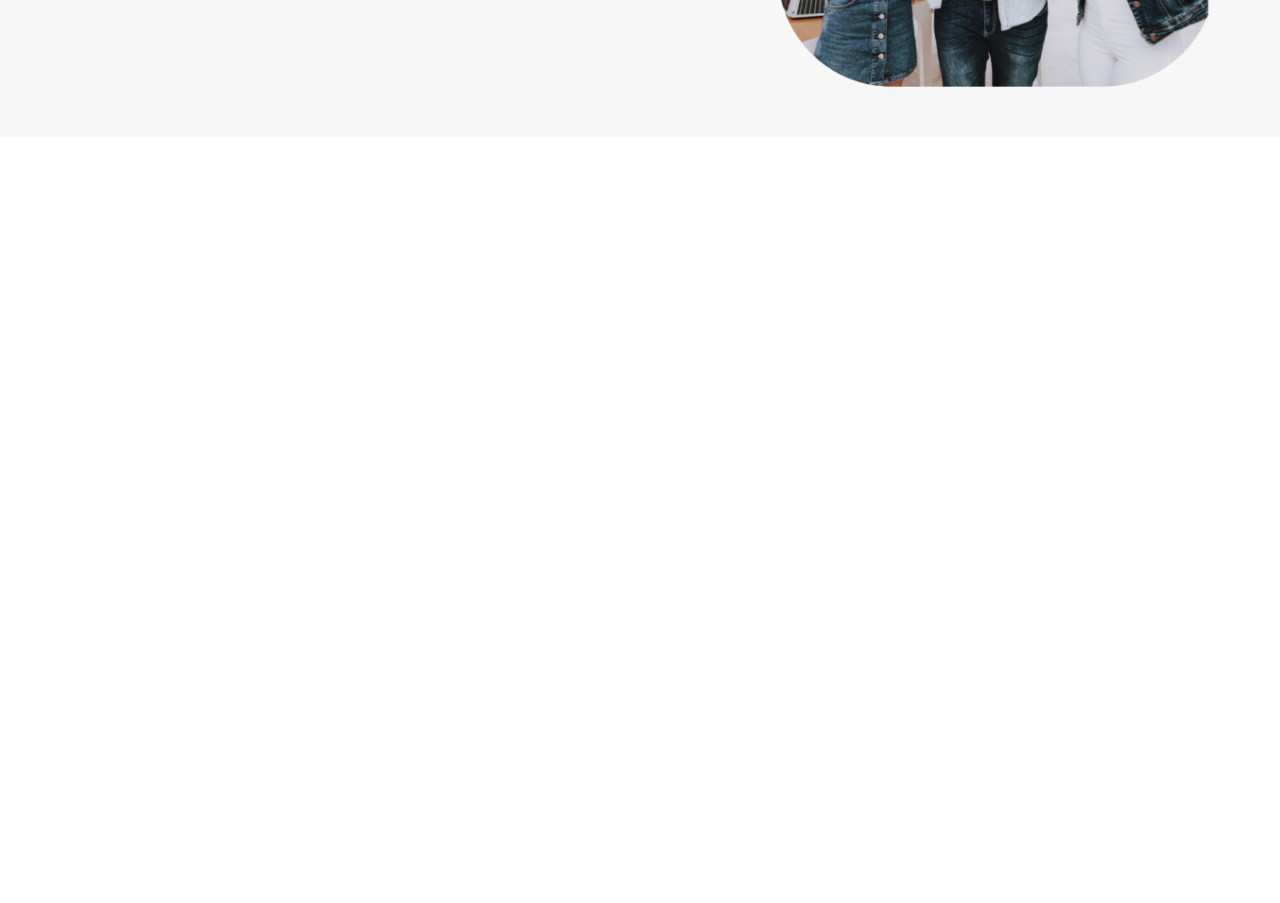
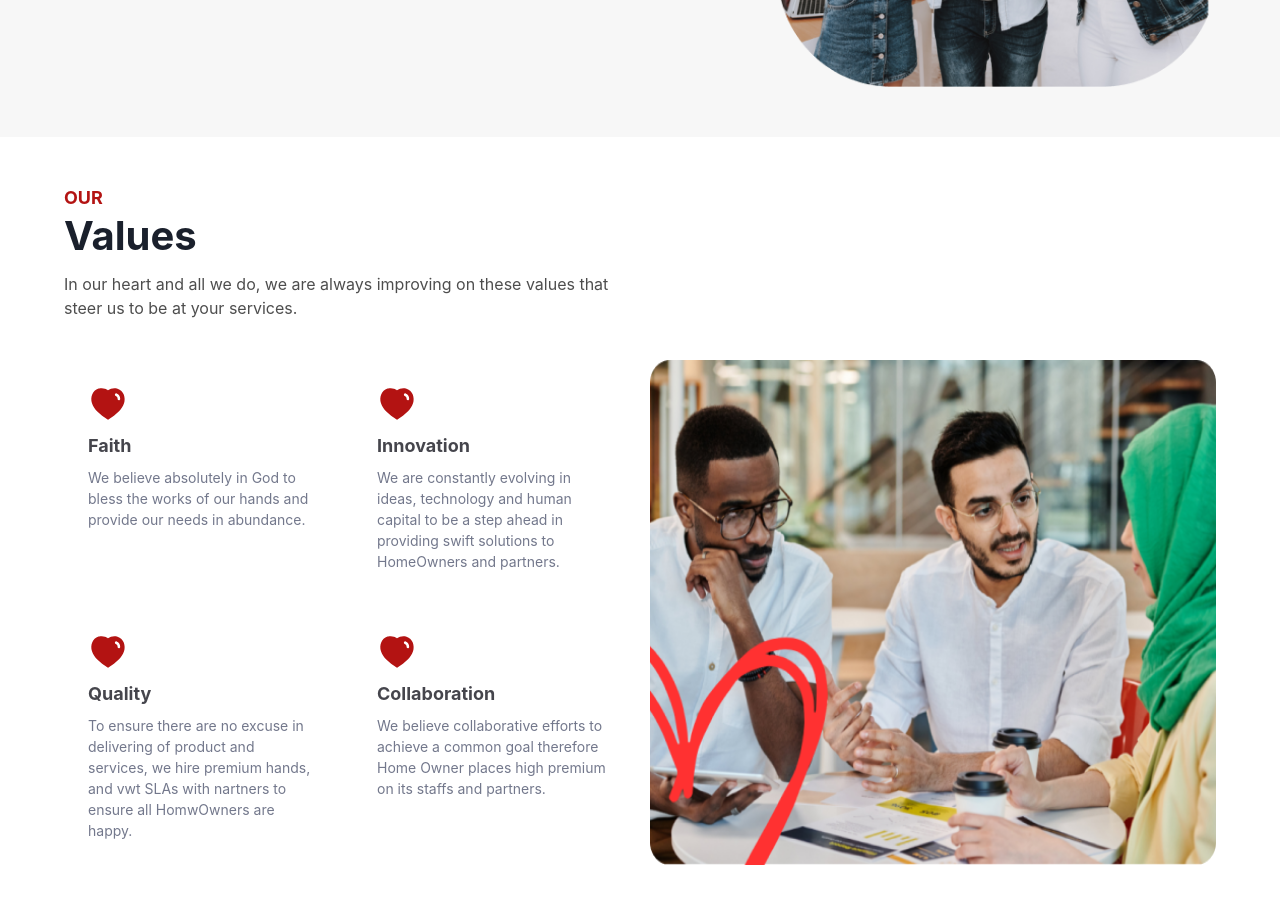
Before and after one commit to sammyyOzz/home-owner, a React (Vite) app: page /about-us in a window 1280 px wide. Shown: the part 2040-2943 px from the top of the page. Before the commit the page ends 2177 px from the top, so only its background shows below. Built offline with nearby package versions, Linux system fonts and the light colour scheme.

Commit message:
style: our values

```diff
--- /dev/null
+++ b/src/components/our-values-card/index.tsx
@@ -0,0 +1,23 @@
+import { Box, Text } from "@chakra-ui/react";
+
+export interface ExpectFromUsCardProps {
+  icon: React.ReactNode;
+  title: string;
+  text: string;
+}
+
+function OurValuesCard({ icon, title, text }: ExpectFromUsCardProps) {
+  return (
+    <Box p={6}>
+      <Box mb={2}>{icon}</Box>
+      <Text color="#17171FCC" mb={2} fontSize="18px" fontWeight="bold">
+        {title}
+      </Text>
+      <Text color="#73788C" fontSize="sm">
+        {text}
+      </Text>
+    </Box>
+  );
+}
+
+export default OurValuesCard;
--- a/src/pages/about-us/index.tsx
+++ b/src/pages/about-us/index.tsx
@@ -1,5 +1,6 @@
 import OurMission from "./our-mission";
 import OurStory from "./our-story";
+import OurValues from "./our-values";
 import OurVision from "./our-vision";
 import Top from "./top";
 
@@ -10,6 +11,7 @@ function AboutUs() {
       <OurVision />
       <OurStory />
       <OurMission />
+      <OurValues />
     </>
   );
 }
--- /dev/null
+++ b/src/pages/about-us/our-values.tsx
@@ -0,0 +1,59 @@
+import { Box, Heading, Image, SimpleGrid, Text } from "@chakra-ui/react";
+import img1 from "@/assets/our-values-1.png";
+import OurValuesCard from "@/components/our-values-card";
+import HeartIcon from "@/icons/expect-from-us/heart";
+
+function OurValues() {
+  return (
+    <Box p="50px 5%">
+      <Box w="50%" mb="40px">
+        <Heading as="h2" color="primary" fontSize="lg" mb={1}>
+          OUR
+        </Heading>
+        <Heading
+          as="h2"
+          fontSize={["25px", null, "30px", "40px"]}
+          w={["100%", null, "250px"]}
+          mb={3}
+        >
+          Values
+        </Heading>
+        <Text w="100%" color="#000000B2">
+          In our heart and all we do, we are always improving on these values that steer us to be at
+          your services.
+        </Text>
+      </Box>
+
+      <SimpleGrid columns={[1, null, null, null, 2]} spacing={5}>
+        <SimpleGrid columns={[1, null, 2]} spacing={3}>
+          <OurValuesCard
+            icon={<HeartIcon fontSize="40px" />}
+            title="Faith"
+            text="We believe absolutely in God to bless the works of our hands and provide our needs in abundance."
+          />
+          <OurValuesCard
+            icon={<HeartIcon fontSize="40px" />}
+            title="Innovation"
+            text="We are constantly evolving in ideas, technology and human capital to be a step ahead in providing swift solutions to HomeOwners and partners."
+          />
+          <OurValuesCard
+            icon={<HeartIcon fontSize="40px" />}
+            title="Quality"
+            text="To ensure there are no excuse in delivering of product and services, we hire premium hands, and vwt SLAs with nartners to ensure all HomwOwners are happy."
+          />
+          <OurValuesCard
+            icon={<HeartIcon fontSize="40px" />}
+            title="Collaboration"
+            text="We believe collaborative efforts to achieve a common goal therefore Home Owner places high premium on its staffs and partners."
+          />
+        </SimpleGrid>
+
+        <Box>
+          <Image src={img1} alt="" w="100%" h="100%" />
+        </Box>
+      </SimpleGrid>
+    </Box>
+  );
+}
+
+export default OurValues;
```
Also changed, not shown: src/assets/our-values-1.png (added).
